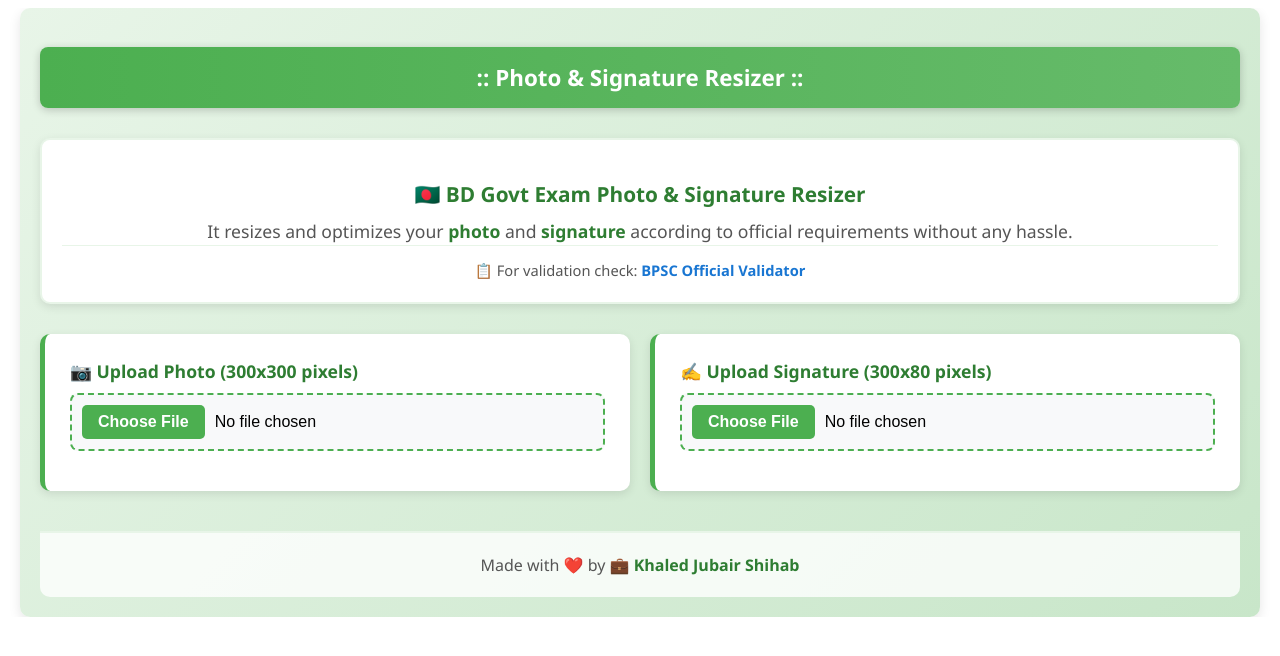
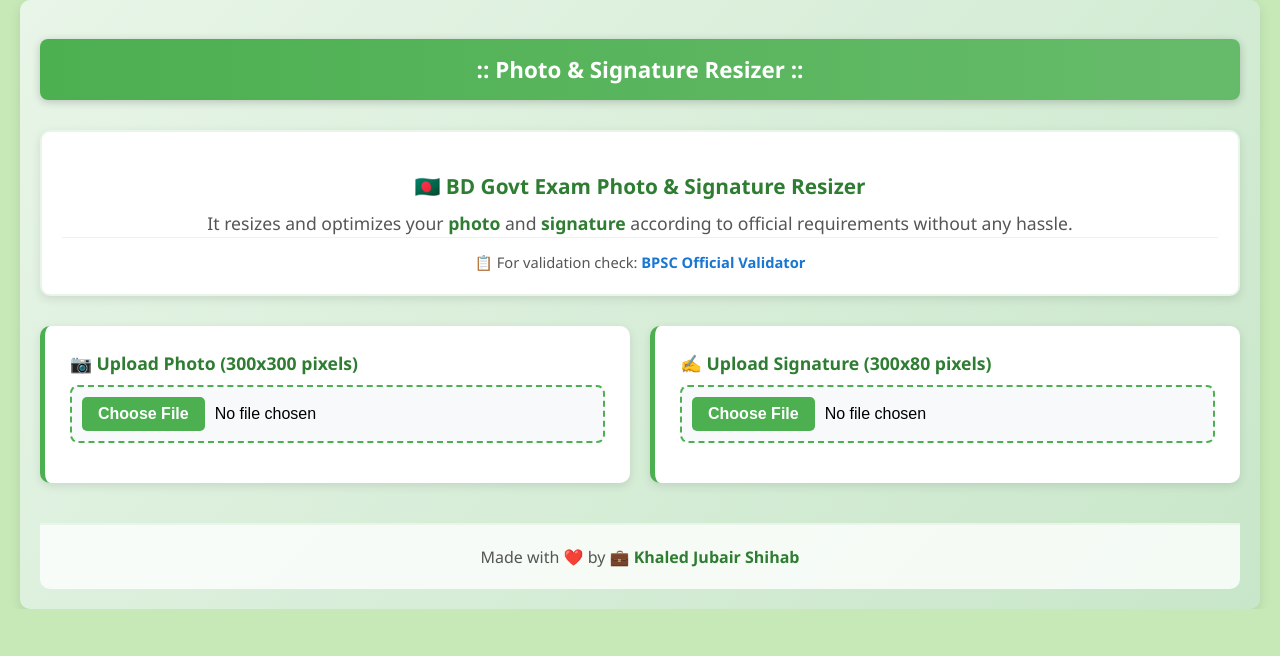
Before and after one commit to bymshihab/photo-signature-resizer, an Angular app: page / in a window 1280 px wide. Shown: the top 656 px of the page. Built offline with nearby package versions, Linux system fonts and the light colour scheme.

Commit message:
feat: add global styles for body in styles.css

```diff
--- a/src/styles.css
+++ b/src/styles.css
@@ -1 +1,7 @@
 /* You can add global styles to this file, and also import other style files */
+body{
+  font-family: Arial, sans-serif;
+  background-color: #c7e9b7;
+  margin: 0;
+  padding: 0;
+}
```
